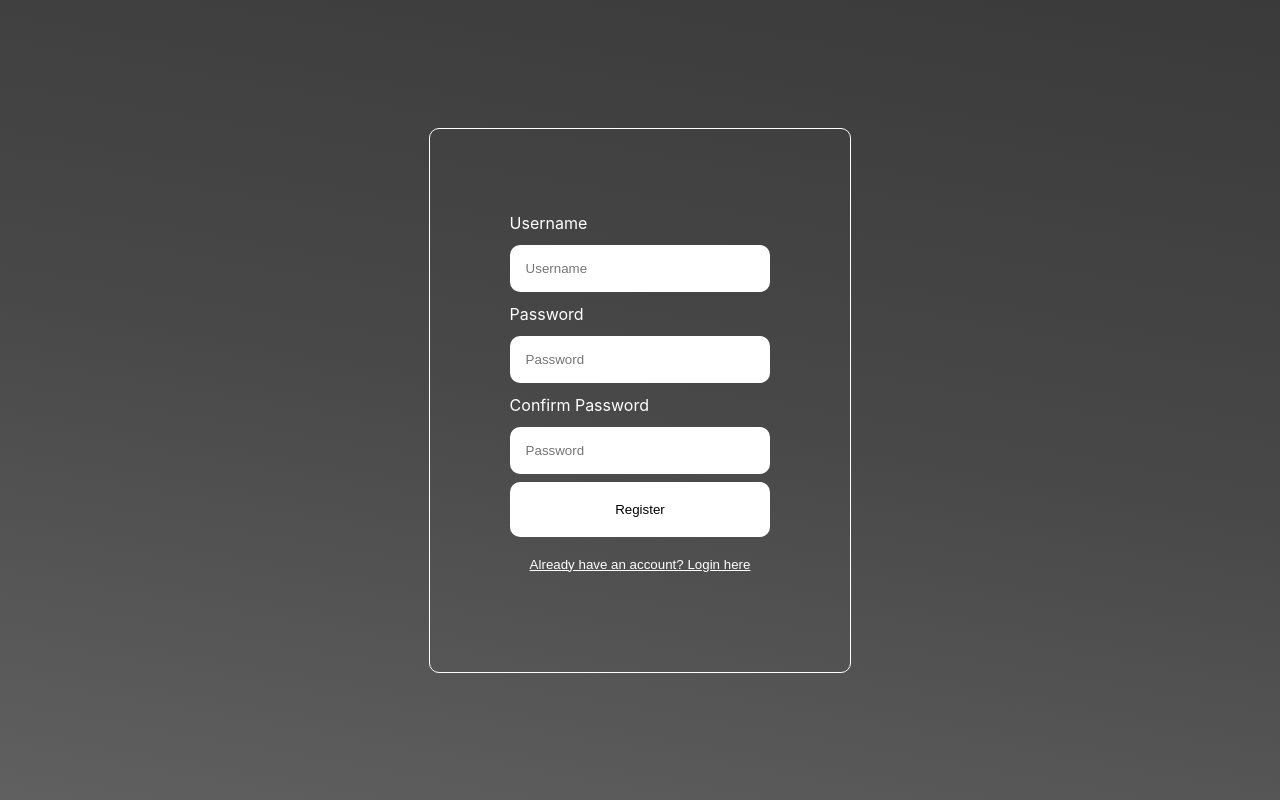
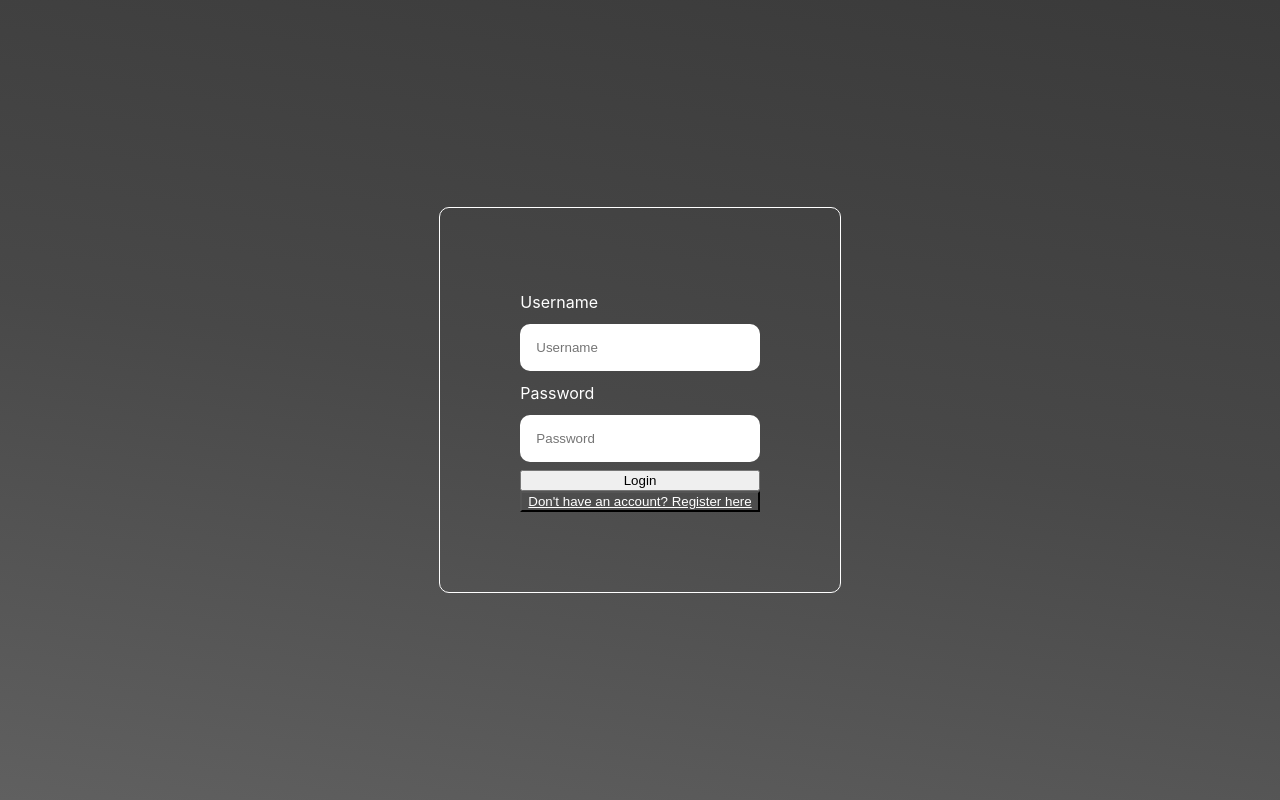
Before and after one commit to moeb15/forum_app, a React (Create React App) app in the folder frontend/: page / in a window 1280 px wide. Built offline with nearby package versions, Linux system fonts and the light colour scheme.

Commit message:
added routing

```diff
--- a/frontend/src/App.js
+++ b/frontend/src/App.js
@@ -1,12 +1,19 @@
 import Login from "./components/Login";
 import Register from "./components/Register";
-import { useState } from "react";
-import './App.css'
+import { Routes, Route, BrowserRouter } from "react-router-dom"
+import './styles/App.css'
+import Homepage from "./components/Homepage";
 
 function App() {
   return (
     <div className="App">
-      <Register/>
+      <BrowserRouter>
+        <Routes>
+          <Route path="/" Component={Login}/>
+          <Route path="/register" Component={Register}/>
+          <Route path="/home" Component={Homepage}/>
+        </Routes>
+      </BrowserRouter>
     </div>
   );
 }
```
